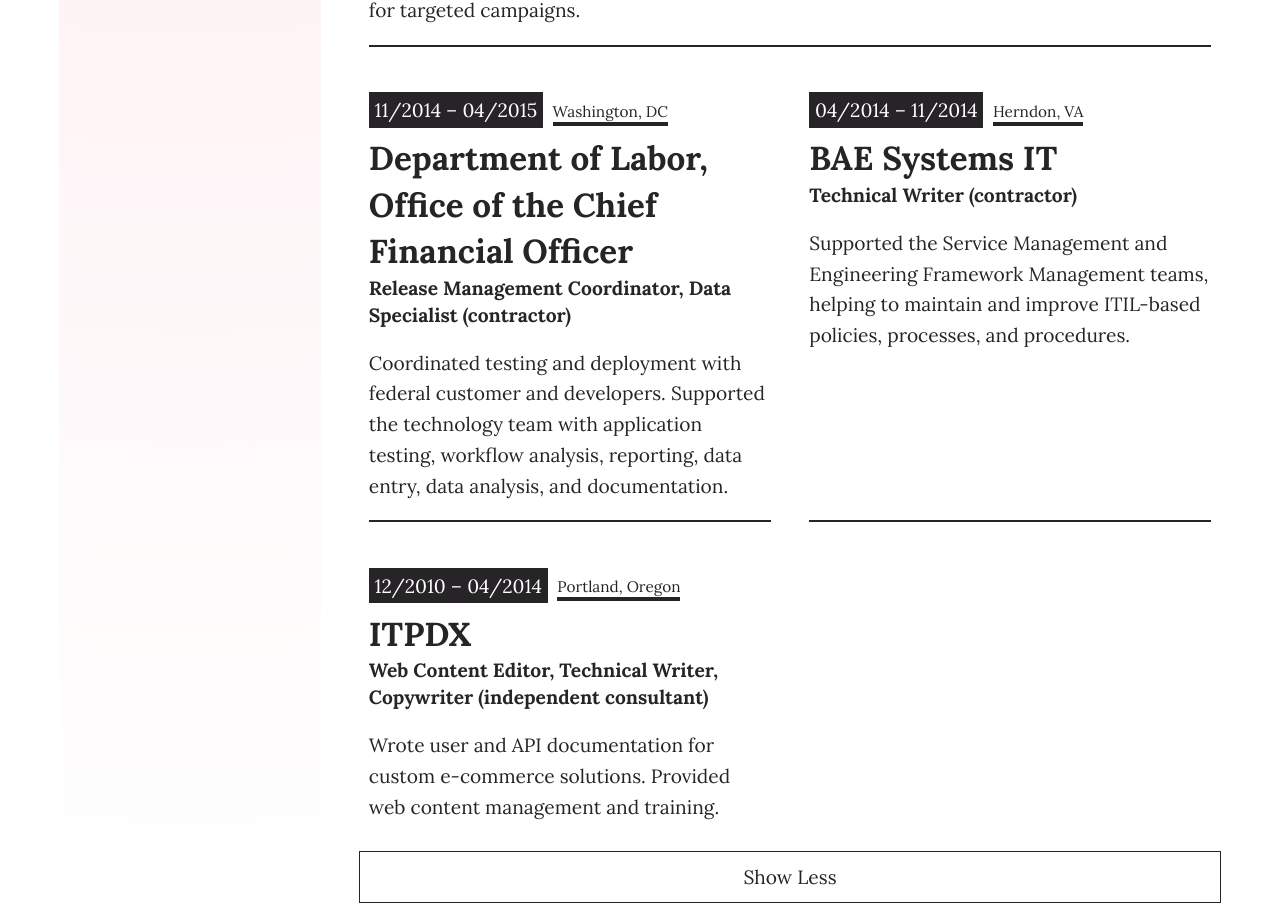
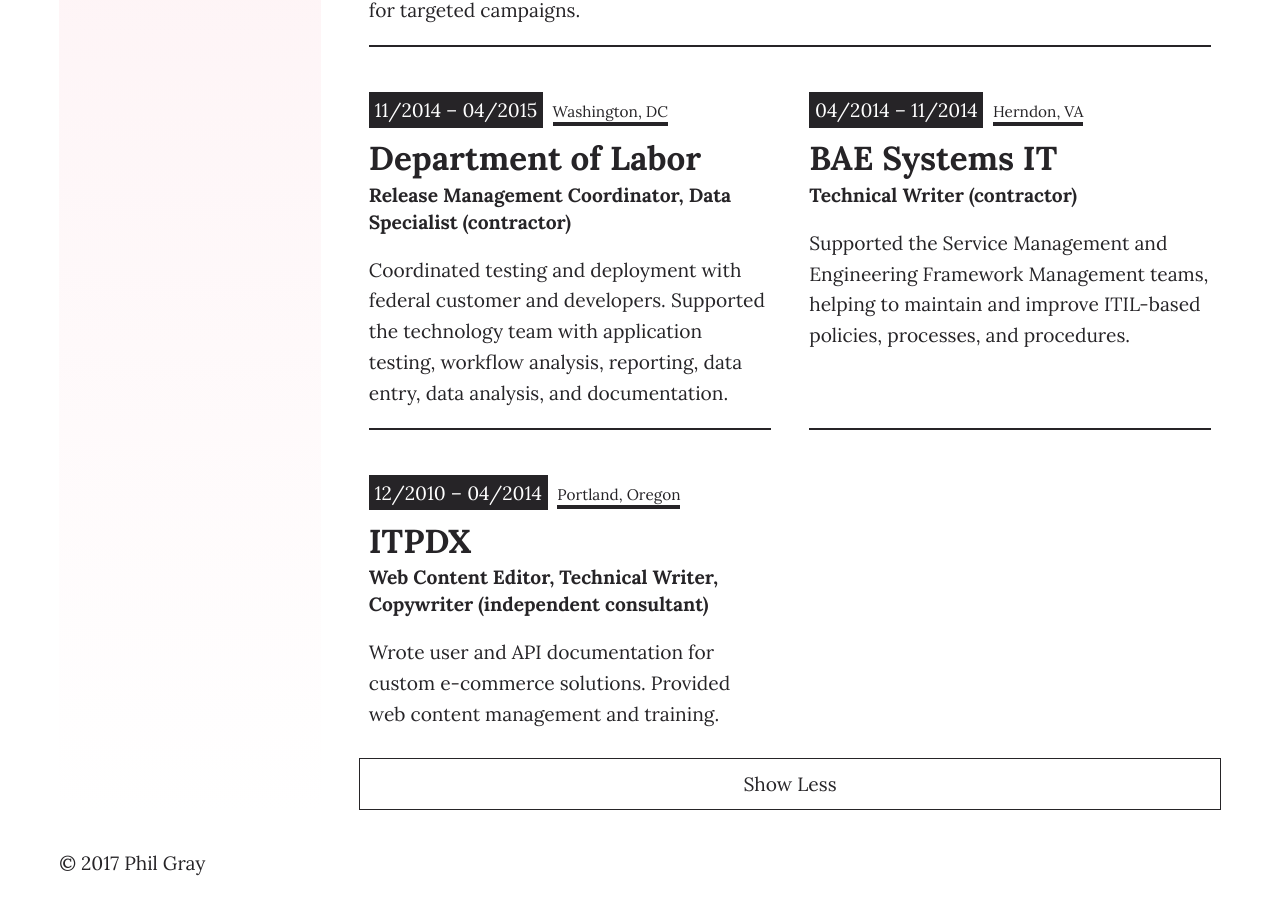
Before and after one commit to thephilgray/thephilgray-nuxt, a Nuxt app: page /resume in a window 1280 px wide. Shown: the part 3095-4018 px from the top of the page. After the commit the page ends 3990 px from the top, so only its background shows below. Built offline with nearby package versions, Linux system fonts and the light colour scheme.

Commit message:
shorten descriptions again to ensure 2 pages

```diff
--- a/pages/resume/index.vue
+++ b/pages/resume/index.vue
@@ -70,7 +70,7 @@
                     span 11/2014 – 04/2015
                     .relevant-experience__location
                       small Washington, DC
-                  h3.relevant-experinece__company Department of Labor, Office of the Chief Financial Officer
+                  h3.relevant-experinece__company Department of Labor
                   h4.relevant-experinece__title Release Management Coordinator, Data Specialist
                     span &nbsp;(contractor)
                   p.relevant-experinece__description Coordinated testing and deployment with federal customer and developers. Supported the technology team with application testing, workflow analysis, reporting, data entry, data analysis, and documentation.
```
